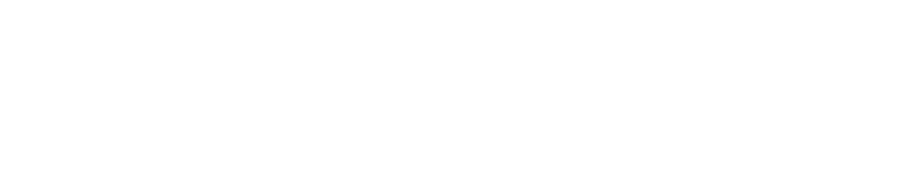
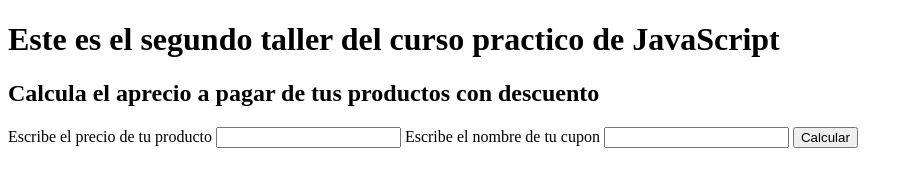
Before and after one commit to carlosmen351/Pagina-web-Matematicas, a plain HTML site: page descuentos.html in a window 1280 px wide. Shown: the whole page, without its empty margins (0-913 px from the left). Drawn offline with Linux system fonts and the light colour scheme.

Commit message:
Taller numero 2 sin CSS

```diff
--- a/Js/descuentos.js
+++ b/Js/descuentos.js
@@ -0,0 +1,42 @@
+const cupones = [
+"Referido",
+"Amigo",
+  "Super-amigo"
+];
+/* const precioOriginal = 120;
+const descuento = 18; */
+function calcularPrecioDescuento (precio, descuento) {
+  const porcentajeConDescuento = 100 - descuento;
+  const precioConDescuento = (precio * porcentajeConDescuento) / 100;
+  return precioConDescuento;
+};
+//console.log("El pago con descuento es de " + precioConDescuento + " pesos");
+function priceDescount() {
+  const inputPrice = document.getElementById("inputPrice");
+  const priceValue = inputPrice.value;//Tener cuidado con el elemento value ya que si se escribe con mayuscula se pierde la formula
+  const inputCupon = document.getElementById("inputCupon");
+  const cuponValue = inputCupon.value;
+  if (!cupones.includes(cuponValue)) {
+    alert("El cupón " + cuponValue + " no es válido");
+  } else if (cuponValue === "Referido") {
+    descuento = 10;
+  } else if (cuponValue === "Amigo") {
+    descuento = 20;
+  } else if (cuponValue === "Super-amigo") {
+    descuento = 30;
+  }
+  /* let descuento;
+  switch(cuponValue) {
+    case "Referido":
+      descuento = 10;
+      break;
+    case "Amigo":
+      descuento = 20;
+      break;
+    case "Super-amigo":
+      descuento = 30;
+  } */
+  const precioConDescuento = calcularPrecioDescuento(priceValue, descuento);
+  const resultP = document.getElementById("resultP");
+  resultP.innerText = " El resultado del precio con descuento es $" + precioConDescuento;
+}
--- a/descuentos.html
+++ b/descuentos.html
@@ -8,10 +8,22 @@
 </head>
 <body>
   <header>
-
+    <h1>Este es el segundo taller del curso practico de JavaScript</h1>
   </header>
   <main>
-
+    <section>
+      <h2>Calcula el aprecio a pagar de tus productos con descuento</h2>
+      <form action="">
+        <label for="inputPrice">Escribe el precio de tu producto</label>
+        <input id="inputPrice" type="number">
+        <label for="inputCupon">Escribe el nombre de tu cupon</label>
+        <input id="inputCupon" type="text">
+        <button type="button" onclick="priceDescount()" >
+          Calcular
+        </button>
+        <p id="resultP"></p>
+      </form>
+    </section>
   </main>
   <footer>
 
```
Also changed, not shown: 1 other file.
